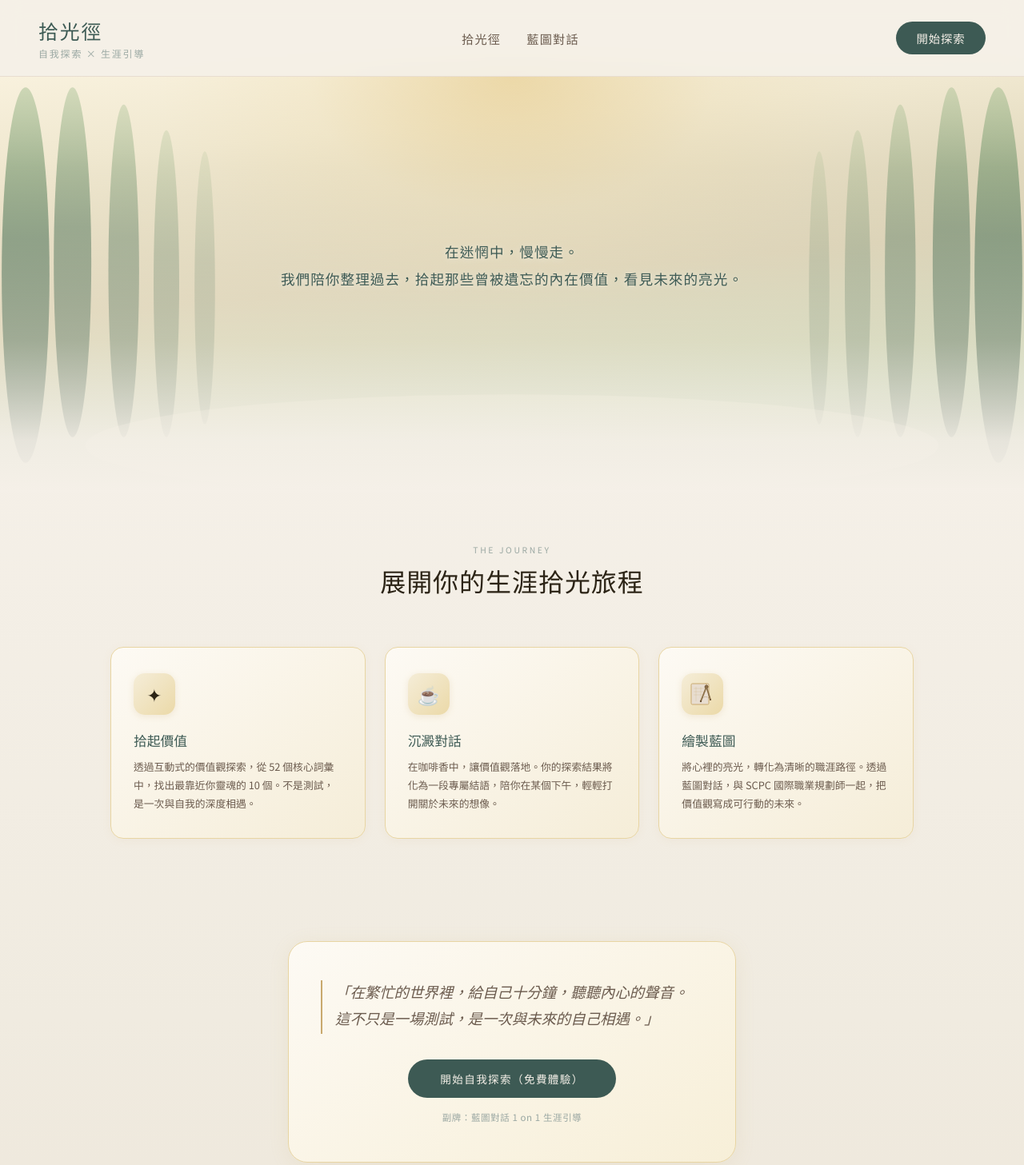
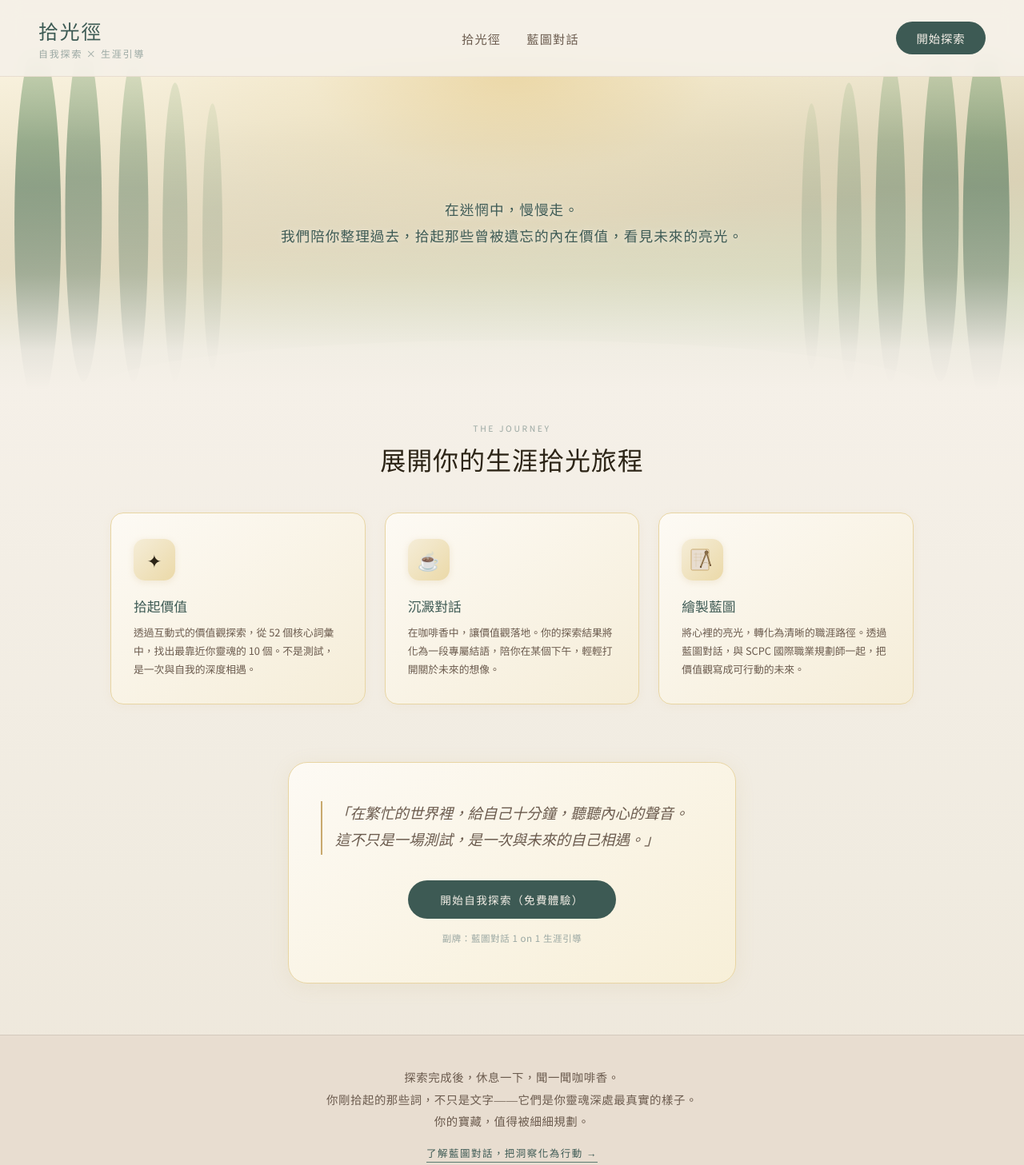
Before and after one commit to Thepathoflight825/shiguang-trail, a plain HTML site: page index.html in a window 1280 px wide. Shown: the top 1457 px of the page at 80% size. Drawn offline with nearby package versions, Linux system fonts and the light colour scheme.

Commit message:
Add files via upload

```diff
--- a/index.html
+++ b/index.html
@@ -90,7 +90,7 @@
     position: relative; overflow: hidden;
   }
   .hero-banner {
-    position: relative; height: 68vh; overflow: hidden;
+    position: relative; height: 52vh; overflow: hidden;
   }
   .hero-banner img {
     width: 100%; height: 100%; object-fit: cover;
@@ -135,10 +135,10 @@
 
   /* ─── JOURNEY SECTION ─── */
   .journey {
-    padding: 4rem 3rem 5rem;
+    padding: 2.5rem 3rem 3rem;
     max-width: 1100px; margin: 0 auto;
   }
-  .journey-header { text-align: center; margin-bottom: 3.5rem; }
+  .journey-header { text-align: center; margin-bottom: 2.5rem; }
   .journey-cards {
     display: grid; grid-template-columns: repeat(3, 1fr);
     gap: 1.5rem;
@@ -179,7 +179,7 @@
 
   /* ─── CTA SECTION ─── */
   .cta-section {
-    padding: 3rem 3rem 5rem;
+    padding: 1.5rem 3rem 4rem;
     text-align: center;
   }
   .cta-inner {
```
